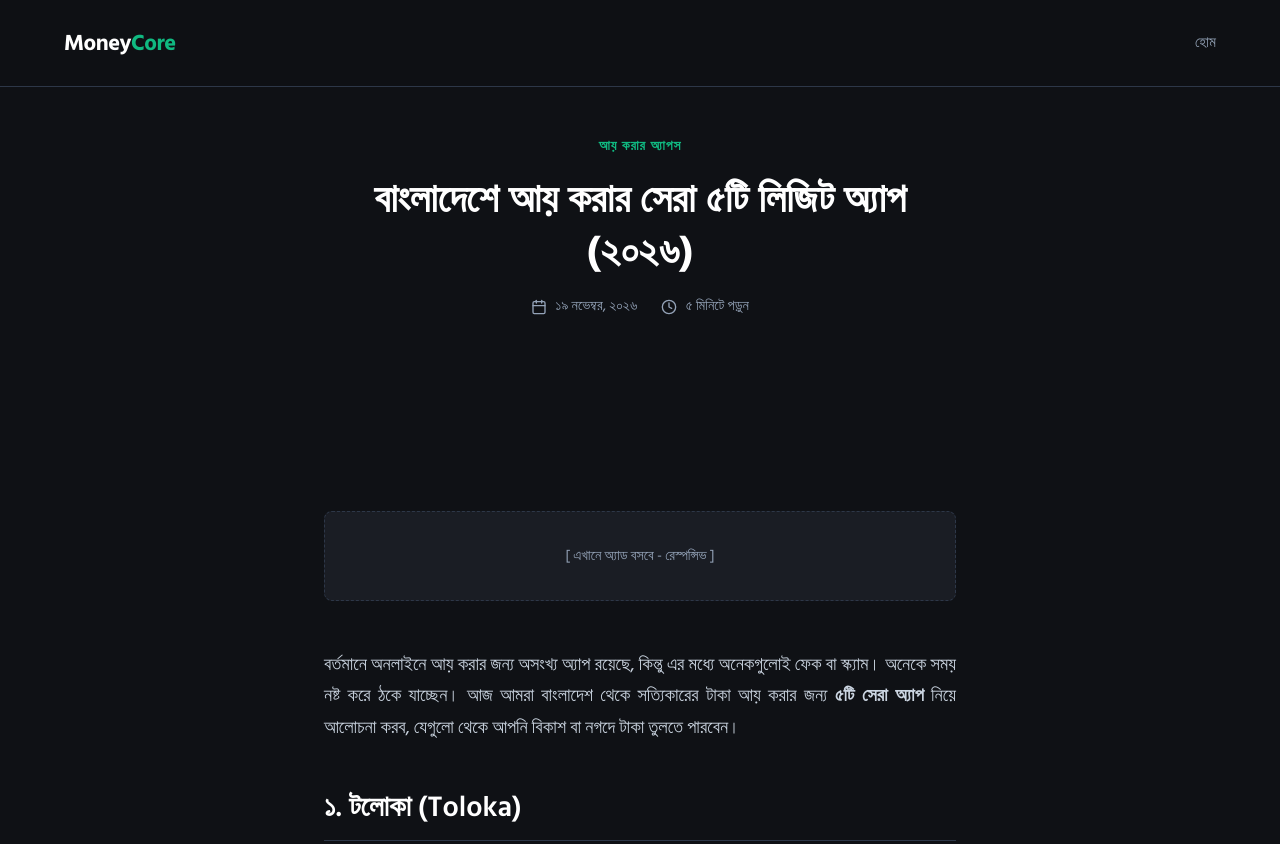
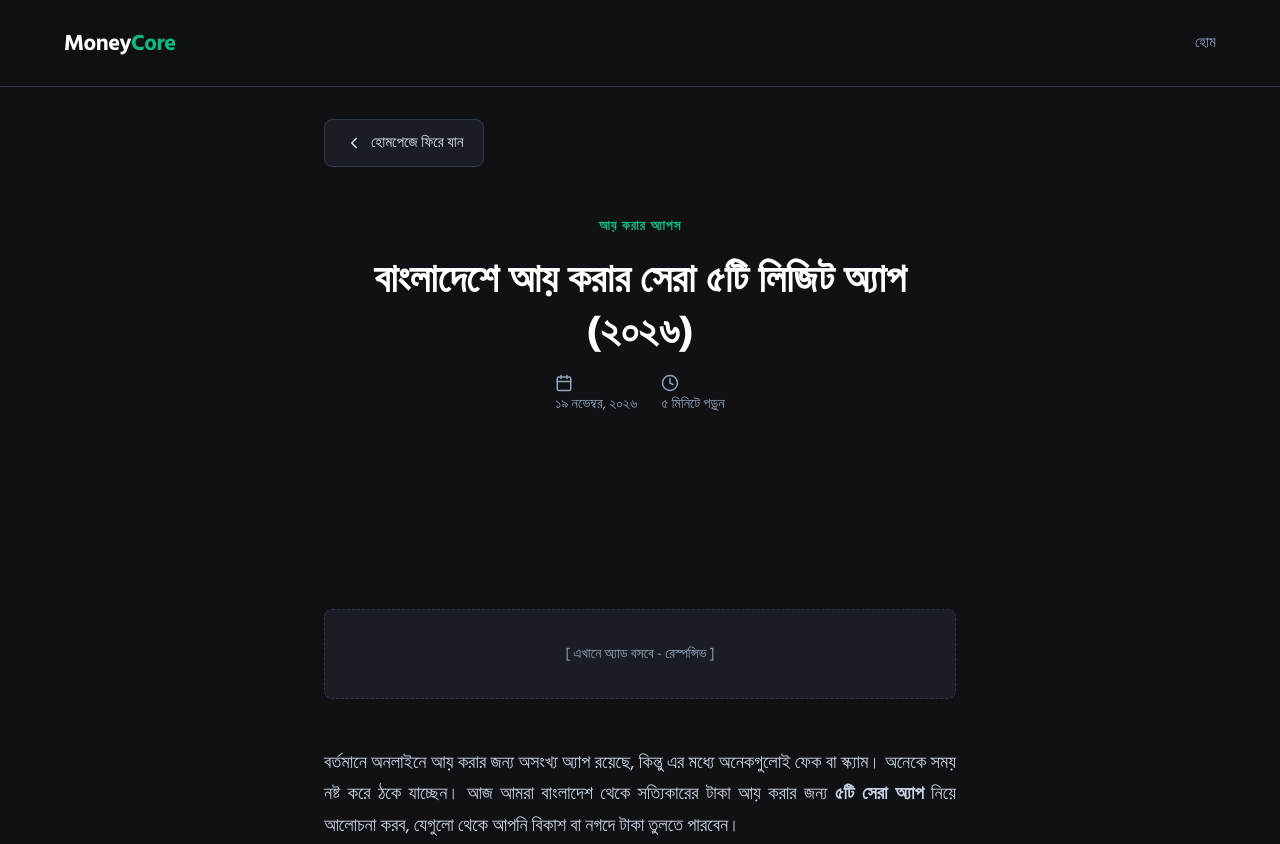
Before and after one commit to earnmoneyonlinebd/moneycore, a plain HTML site: page post-1.html in a window 1280 px wide. Shown: the top 844 px of the page. Drawn offline with Linux system fonts and the light colour scheme.

Commit message:
Added perfectly aligned SVG navigation and back buttons

```diff
--- a/css/style.css
+++ b/css/style.css
@@ -86,3 +86,39 @@ footer a:hover { color: var(--accent); }
 
 /* SVG Icon Utility */
 .icon { width: 20px; height: 20px; stroke: currentColor; fill: none; stroke-width: 2; stroke-linecap: round; stroke-linejoin: round; }
+
+/* Perfectly Aligned Navigation Buttons */
+.btn-nav {
+    display: inline-flex;
+    align-items: center;
+    justify-content: center;
+    gap: 8px; /* আইকন এবং টেক্সটের মাঝখানে সমান ফাঁকা */
+    padding: 10px 20px;
+    background: var(--card-bg);
+    border: 1px solid var(--border);
+    border-radius: 8px;
+    color: var(--text-main);
+    font-weight: 500;
+    font-size: 0.95rem;
+    transition: all 0.2s ease;
+    cursor: pointer;
+}
+
+.btn-nav:hover {
+    color: var(--accent);
+    border-color: var(--accent);
+    transform: translateY(-2px);
+}
+
+/* Universal SVG Icon Alignment */
+.btn-nav svg, .read-more-btn svg, .article-meta svg {
+    width: 18px;
+    height: 18px;
+    stroke: currentColor;
+    fill: none;
+    stroke-width: 2;
+    stroke-linecap: round;
+    stroke-linejoin: round;
+    flex-shrink: 0; /* আইকন যাতে চেপে না যায় */
+    display: block; /* নিচে বাড়তি স্পেস বন্ধ করে */
+}
--- a/post-1.html
+++ b/post-1.html
@@ -33,6 +33,12 @@
         </div>
     </nav>
 
+    <div class="reading-container" style="padding-top: 2rem; padding-bottom: 0;">
+        <a href="index.html" class="btn-nav">
+            <svg viewBox="0 0 24 24"><polyline points="15 18 9 12 15 6"></polyline></svg>
+            হোমপেজে ফিরে যান
+        </a>
+    </div>
     <header class="reading-container article-header">
         <span class="article-category">আয় করার অ্যাপস</span>
         <h1 class="article-title">বাংলাদেশে আয় করার সেরা ৫টি লিজিট অ্যাপ (২০২৬)</h1>
```
